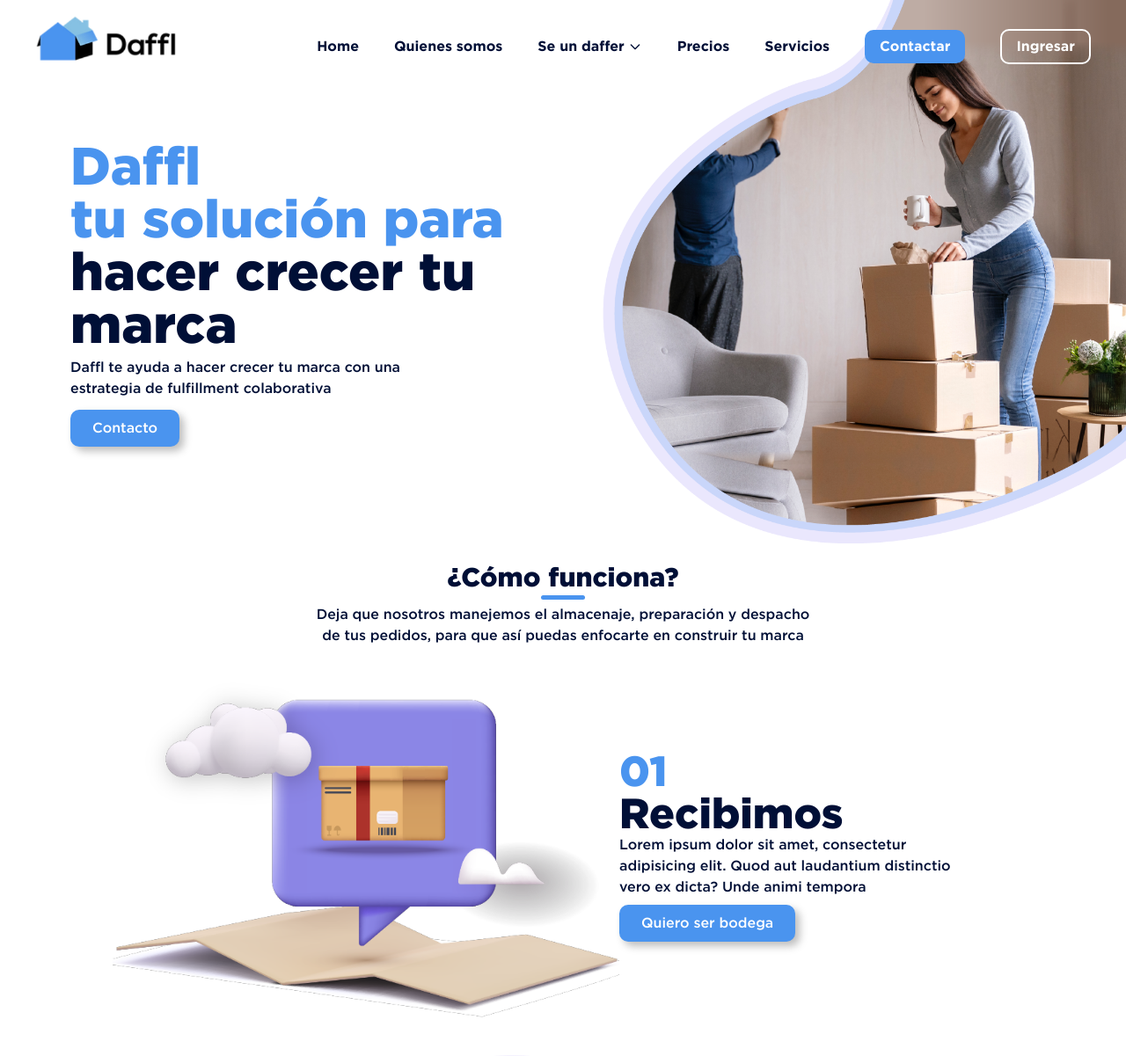
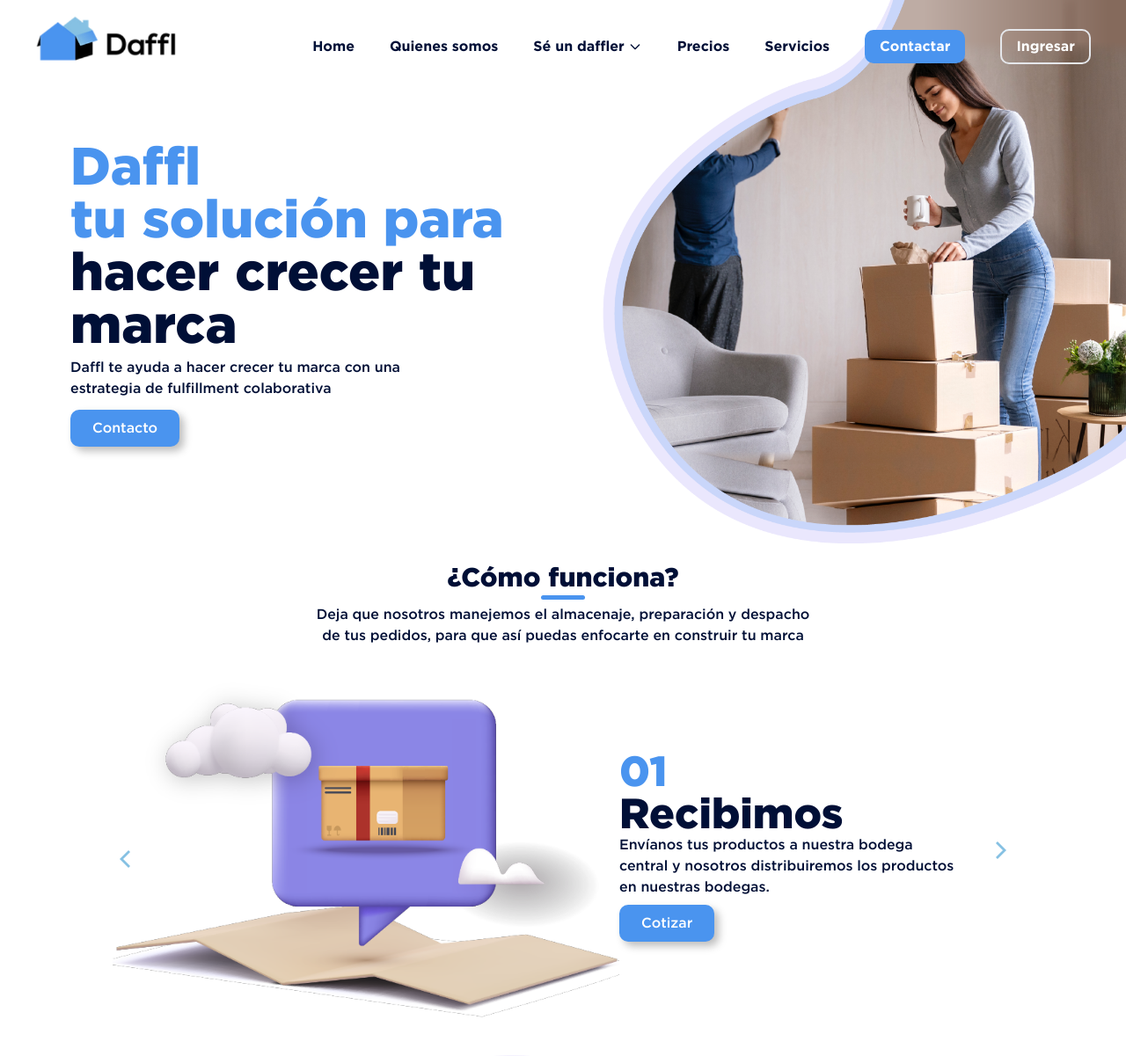
Before and after one commit to patriciax/Daffl-web, a PHP site: page / in a window 1280 px wide. Shown: the top 1201 px of the page at 88% size. Run offline with PHP 8.4, Linux system fonts and the light colour scheme; some libraries are stand-ins or nearby versions.

Commit message:
Fixes webs home

```diff
--- a/about.php
+++ b/about.php
@@ -6,7 +6,7 @@
             <h1 class="font-black text-3xl xl:text-6xl text-primary mt-12 mb-2">Daffl <br /> tu solución para <br /> <span class="text-secondary"> hacer crecer </span></h1>
             <p class="text-sm lg:text-base max-w-md font-light mb-3">Daffl te ayuda a hacer crecer tu marca con una estrategia de fulfillment colaborativa Daffl te ayuda a hacer crecer tu marca con una estrategia de fulfillment colaborativa Daffl te ayuda a hacer crecer tu marca con una estrategia de fulfillment colaborativa</p>
             <button class="shadow-btn px-6 py-2 block text-white hover:text-primary hover:bg-white border border-transparent hover:border-primary rounded-10 bg-primary">
-                <a class="   " href="#">Contacto</a>
+                <a class="   " href="/contacto.php">Contacto</a>
             </button>
         </div>
     </section>
@@ -42,7 +42,7 @@
         <h1 class="font-black text-4xl xl:text-6xl text-primary mt-12 mb-2">Conoce <br /> <span class="text-secondary"> nuestro gran <br> equipo </span></h1>
         <p class="text-base max-w-md font-light mb-3">Daffl te ayuda a hacer crecer tu marca con una estrategia de fulfillment colaborativa</p>
         <button class="shadow-btn px-6 py-2 block text-white hover:text-primary hover:bg-white border border-transparent hover:border-primary rounded-10 bg-primary">
-            <a class="   " href="#">Contacto</a>
+            <a class="   " href="/contacto.php">Contacto</a>
         </button>
     </div>
     <div>
--- a/assets/css/main.css
+++ b/assets/css/main.css
@@ -102,19 +102,19 @@ html {
   text-align: start;
 }
 
-.slider-clients .slick-arrow.slick-prev {
+.slick-arrow.slick-prev {
   left: 0;
   background: url("../img/arrow.svg") 0 0 / 100% no-repeat;
   background-size: contain;
   transform: rotate(180deg);
 }
-.slider-clients .slick-arrow.slick-next {
+ .slick-arrow.slick-next {
   right: 0;
   background: url("../img/arrow.svg") 0 0 / 100% no-repeat;
   background-size: contain;
 }
-.slick-next,
-.slick-prev {
+.slider-clients .slick-next,
+.slider-clients .slick-prev {
   top: 65% !important;
 }
 .slick-next:before,
@@ -446,3 +446,8 @@ html {
     opacity: 0.8;
   }
 }
+
+.hover-drop:hover
+#sortboxmenu{
+  opacity: 100;
+}
--- a/assets/js/main.js
+++ b/assets/js/main.js
@@ -2,6 +2,7 @@ $(document).ready(function () {
   $(".slider").slick({
     dots: false,
     infinite: true,
+    arrows: true,
     responsive: [
       {
         breakpoint: 1024,
@@ -68,7 +69,8 @@ $(document).ready(function () {
     slidesToShow: 3,
     slidesToScroll: 1,
     centerMode: true,
-    arrows: true,
+    arrows: false,
+
     dots: false,
     speed: 300,
     centerPadding: "20px",
@@ -130,3 +132,15 @@ items.forEach((item) => item.addEventListener("click", toggleAccordion));
 window.setTimeout(function () {
   $(".elipse").fadeOut(100);
 }, 2000);
+
+$(function () {
+  $(window).scroll(function () {
+    if ($(this).scrollTop() > 200) {
+      $(".header-nav").addClass("bg-white shadow-md ");
+      $(".btn-nav").addClass("border-primary text-primary");
+    } else {
+      $(".header-nav").removeClass("bg-white shadow-md ");
+      $(".btn-nav").removeClass("border-primary text-primary");
+    }
+  });
+});
--- a/partials/banner.php
+++ b/partials/banner.php
@@ -3,7 +3,7 @@
         <h1 class="font-black text-4xl xl:text-6xl text-primary mt-12 mb-2">Daffl <br /> tu solución para <br /> <span class="text-secondary"> hacer crecer tu marca</span></h1>
         <p class="text-base max-w-md font-light mb-3">Daffl te ayuda a hacer crecer tu marca con una estrategia de fulfillment colaborativa</p>
         <button class="shadow-btn px-6 py-2 block text-white hover:text-primary hover:bg-white border border-transparent hover:border-primary rounded-10 bg-primary">
-            <a class="   " href="#">Contacto</a>
+            <a class="   " href="/contacto.php">Contacto</a>
         </button>
     </div>
     <img src="assets/img/banner.png" class="bg-cover h-min	" alt="">
--- a/partials/community.php
+++ b/partials/community.php
@@ -1,21 +1,26 @@
-<section class="v-comunity overflow-hidden relative z-10" >
+<section class="v-comunity overflow-hidden relative z-10">
     <div class="flex lg:flex-row flex-col items-center justify-center gap-x-20 pb-60 px-10 lg:px-0">
         <div>
             <h2 class="font-black text-4xl xl:text-6xl text-primary mt-12 mb-2">Sé parte de</h2>
             <h2 class="font-black text-4xl xl:text-6xl  mb-3 text-white"> nuestra <br /> comunidad</h2>
             <p class="text-base max-w-md mb-3 text-white font-extralight	">Daffl te ayuda a hacer crecer tu marca con una estrategia de fulfillment colaborativa</p>
+            <div class="flex gap-4">
 
-            <button class="shadow-btn px-6 py-2 block text-white hover:text-primary hover:bg-white border border-transparent hover:border-primary rounded-10 bg-primary">
-                <a class="   " href="#">Contacto</a>
-            </button>
+                <button class="shadow-btn px-6 py-2 block text-white hover:text-primary hover:bg-white border border-transparent hover:border-primary rounded-10 bg-primary">
+                    <a class="/daffer-bodega.php" href="/contacto.php">Ser boguedero</a>
+                </button>
+                <button class="shadow-btn px-6 py-2 block text-white hover:text-primary hover:bg-white border border-transparent hover:border-primary rounded-10 bg-green-ligth">
+                    <a class="/daffer-repartidor.php" href="/contacto.php">Ser repartidor</a>
+                </button>
+            </div>
         </div>
         <div class="relative">
             <div class="v-comunity__card">
-            <img src="assets/img/card1.png" alt="">
+                <img src="assets/img/card1.png" alt="">
 
             </div>
             <div class="v-comunity__card v-comunity__card--green  ">
-            <img src="assets/img/card2.png" alt="">
+                <img src="assets/img/card2.png" alt="">
 
             </div>
         </div>
@@ -28,7 +33,7 @@
         <p class="text-white lg:text-3xl font-bold">Te ayudamos con <br /> tu logística, para</p>
         <p class="text-secondary lg:text-3xl font-bold mb-2">que tu solo vendas.</p>
         <button class="shadow-btn px-6 py-2 block text-white hover:text-primary hover:bg-white border border-transparent hover:border-primary rounded-10 bg-primary">
-            <a class="   " href="#">Contizar</a>
+            <a class="/contacto.php" href="#">Cotizar</a>
         </button>
     </div>
     <img src="assets/img/comunity.png" alt="">
--- a/partials/footer.php
+++ b/partials/footer.php
@@ -23,7 +23,7 @@
                     <p class="font-bold mb-4 uppercase">Menú </p>
                     <ul class="font-extralight">
                         <li><a href="">Inicio</a></li>
-                        <li><a href=""> Quines somos </a></li>
+                        <li><a href=""> Quienes somos </a></li>
                         <li><a href=""> Quiero ser Daffler</a></li>
                         <li><a href=""> Precios </a></li>
                         <li><a href=""> Servicios </a></li>
@@ -34,15 +34,14 @@
                     <p class="font-bold mb-4">CONTÁCTANOS</p>
                     <ul class="mb-6 font-extralight" >
                         <li><a href="">+56984644530 </a></li>
-                        <li><a href=""> Correo</a></li>
-                        <li><a href=""> QAv. Alonso de Cordova 4212, Of 2B, Vitacura.</a></li>
+                        <li><a href="">hola@daffl.com</a></li>
+                        <li><a href=""> Av. Alonso de Cordova 4212, Of 2B, Vitacura.</a></li>
 
                     </ul>
 
                     <ul class="flex">
-                        <li><img src="assets/img/in.svg" alt="" class="w-12 mb-2"></li>
-                        <li><img src="assets/img/face.svg" alt="" class="w-12 mb-2"></li>
-                        <li><img src="assets/img/ig.svg" alt="" class="w-12 mb-2"></li>
+                        <li><a href="https://www.linkedin.com/company/80884840/admin/"><img src="assets/img/in.svg" alt="" class="w-12 mb-2"></a></li>
+                        <li><a href="https://www.instagram.com/daffl.chile/"><img src="assets/img/ig.svg" alt="" class="w-12 mb-2"></a></li>
 
                     </ul>
                 </div>
--- a/partials/function.php
+++ b/partials/function.php
@@ -10,9 +10,9 @@
                     <div class="m-auto">
                         <span class="text-lg lg:text-5xl  text-primary font-bold">01</span>
                         <h2 class="text-xl lg:text-5xl  font-bold">Recibimos</h2>
-                        <p class="max-w-sm  mb-2 text-sm lg:text-base">Lorem ipsum dolor sit amet, consectetur adipisicing elit. Quod aut laudantium distinctio vero ex dicta? Unde animi tempora</p>
+                        <p class="max-w-sm  mb-2 text-sm lg:text-base">Envíanos tus productos a nuestra bodega central y nosotros distribuiremos los productos en nuestras bodegas.</p>
                         <button class="text-sm lg:text-base shadow-btn px-6 py-2 block text-white hover:text-primary hover:bg-white border border-transparent hover:border-primary rounded-10 bg-primary">
-                            <a class="   " href="#">Quiero ser bodega</a>
+                            <a class="   " href="/contacto.php">Cotizar</a>
                         </button>
                     </div>
                 </div>
@@ -23,9 +23,9 @@
                     <div class="m-auto">
                         <span class="text-lg lg:text-5xl  text-green-ligth font-bold">02</span>
                         <h2 class="text-xl lg:text-5xl   font-bold">Almacenamos</h2>
-                        <p class="max-w-sm  mb-2 text-sm lg:text-base">Lorem ipsum dolor sit amet, consectetur adipisicing elit. Quod aut laudantium distinctio vero ex dicta? Unde animi tempora</p>
+                        <p class="max-w-sm  mb-2 text-sm lg:text-base">Nosotros nos preocupamos del almacenaje de tus productos dentro de nuestras bodegas.  Sin un costo fijo mensual</p>
                         <button class="text-sm lg:text-base shadow-btn px-6 py-2 block text-white hover:text-primary hover:bg-white border border-transparent hover:border-primary rounded-10 bg-green-ligth">
-                            <a class="   " href="#">Quiero ser bodega</a>
+                            <a class="   " href="/contacto.php">Cotizar</a>
                         </button>
                     </div>
                 </div>
@@ -36,9 +36,9 @@
                     <div class="m-auto">
                         <span class="text-lg lg:text-5xl  text-primary font-bold">03</span>
                         <h2 class="text-xl lg:text-5xl  font-bold">Preparamos</h2>
-                        <p class="max-w-sm  mb-2 text-sm lg:text-base">Lorem ipsum dolor sit amet, consectetur adipisicing elit. Quod aut laudantium distinctio vero ex dicta? Unde animi tempora</p>
+                        <p class="max-w-sm  mb-2 text-sm lg:text-base">Prepararemos cada uno de tus pedidos según su estilo de packaging o podemos utilizar nuestro packing standard.</p>
                         <button class=" text-sm lg:text-base shadow-btn px-6 py-2 block text-white hover:text-primary hover:bg-white border border-transparent hover:border-primary rounded-10 bg-primary">
-                            <a class="   " href="#">Quiero ser bodega</a>
+                            <a class="   " href="/contacto.php">Cotizar</a>
                         </button>
                     </div>
                 </div>
@@ -49,9 +49,9 @@
                     <div class="m-auto">
                         <span class="text-lg lg:text-5xl  text-green-ligth font-bold">04</span>
                         <h2 class="text-xl lg:text-5xl   font-bold">Despachamos</h2>
-                        <p class="max-w-sm  mb-2 text-sm lg:text-base">Lorem ipsum dolor sit amet, consectetur adipisicing elit. Quod aut laudantium distinctio vero ex dicta? Unde animi tempora</p>
+                        <p class="max-w-sm  mb-2 text-sm lg:text-base">Junto a nuestros partners, nos encargaremos de distribuir tus productos para todo Chile.</p>
                         <button class="text-sm lg:text-base shadow-btn px-6 py-2 block text-white hover:text-primary hover:bg-white border border-transparent hover:border-primary rounded-10 bg-green-ligth">
-                            <a class="   " href="#">Quiero ser bodega</a>
+                            <a class="   " href="/contacto.php">Cotizar</a>
                         </button>
                     </div>
                 </div>
--- a/partials/header.php
+++ b/partials/header.php
@@ -5,11 +5,12 @@
     <meta charset="UTF-8" />
     <meta http-equiv="X-UA-Compatible" content="IE=edge" />
     <meta name="viewport" content="width=device-width, initial-scale=1.0" />
-    <link href="assets/css/main.css" rel="stylesheet" />
     <link rel="stylesheet" href="https://cdnjs.cloudflare.com/ajax/libs/slick-carousel/1.5.9/slick.min.css">
 
     <link rel="stylesheet" href="https://cdnjs.cloudflare.com/ajax/libs/slick-carousel/1.5.9/slick-theme.min.css">
-    <title>Document</title>
+    <link href="assets/css/main.css" rel="stylesheet" />
+
+    <title>Daffl</title>
 </head>
 
 <body>
@@ -18,7 +19,7 @@
     </div>
 
     <header>
-        <nav class="lg:absolute fixed z-50 bg-white lg:flex-row bg-white md:bg-transparent flex-col top-0 flex items-center justify-between w-full text-lg text-gray-700 px-5  lg:px-10 pt-4">
+        <nav class="header-nav fixed z-50 bg-white lg:flex-row bg-white  flex-col top-0 flex items-center justify-between w-full text-lg text-gray-700 px-5  lg:px-10 py-4">
             <div class="lg:block flex items-center justify-between w-full lg:w-auto">
                 <a href="/">
                     <img src="assets/img/logo.png" class="w-40 object-contain " />
@@ -39,16 +40,16 @@
                         <a class="xl:mr-10  lg:mr-6  py-2 block hover:text-primary" href="/about.php">Quienes somos</a>
 
                     </li>
-                    <li class="relative xl:mr-10  lg:mr-6  py-2 block hover:text-primary">
+                    <li class="relative xl:mr-10  lg:mr-6  py-2 block hover:text-primary hover-drop">
                         <input type="checkbox" id="sortbox" class="hidden absolute">
                         <label for="sortbox" class="flex items-center space-x-1 cursor-pointer">
-                            <span class="">Se un daffer</span>
+                            <span class="">Sé un daffler</span>
                             <svg class="h-4 w-4" xmlns="http://www.w3.org/2000/svg" fill="none" viewBox="0 0 24 24" stroke="currentColor">
                                 <path stroke-linecap="round" stroke-linejoin="round" stroke-width="2" d="M19 9l-7 7-7-7" />
                             </svg>
                         </label>
 
-                        <div id="sortboxmenu" class="absolute mt-1 right-1 top-full min-w-max shadow rounded opacity-0 bg-white border border-gray-400 transition delay-75 ease-in-out z-10">
+                        <div id="sortboxmenu" class="absolute mt-1 right-1 top-full min-w-max shadow rounded opacity-0  bg-white border border-gray-400 transition delay-75 ease-in-out z-10">
                             <ul class="block  text-gray-900">
                                 <li><a href="/daffer-bodega.php" class="block px-3 py-2 hover:bg-gray-200">Ser boguedero</a></li>
                                 <li><a href="/daffer-repartidor.php" class="block px-3 py-2 hover:bg-gray-200">Ser despachador</a></li>
@@ -64,10 +65,10 @@
                         <a class=" xl:mr-10  lg:mr-6  py-2 block hover:text-primary " href="/servicios.php">Servicios</a>
                     </li>
                     <li>
-                        <a class=" px-4 py-1.5 block text-white hover:text-primary border border-transparent rounded-10 bg-primary xl:mr-10  lg:mr-6 " href="/contacto.php">Contactar</a>
+                        <a class=" px-4 py-1.5 block text-white hover:text-primary border border-transparent rounded-10 bg-primary hover:bg-white xl:mr-10  lg:mr-6 " href="/contacto.php">Contactar</a>
                     </li>
                     <li>
-                        <a class="btn-nav px-4 py-1.5  block text-white hover:text-primary border rounded-10 border-2 border-white" href="#">Ingresar</a>
+                        <a class="btn-nav px-4 py-1.5  block text-white hover:bg-primary border rounded-10 border-2 " href="">Ingresar</a>
                     </li>
 
                 </ul>
```
Also changed, not shown: precios.php (+6 -6 lines).
